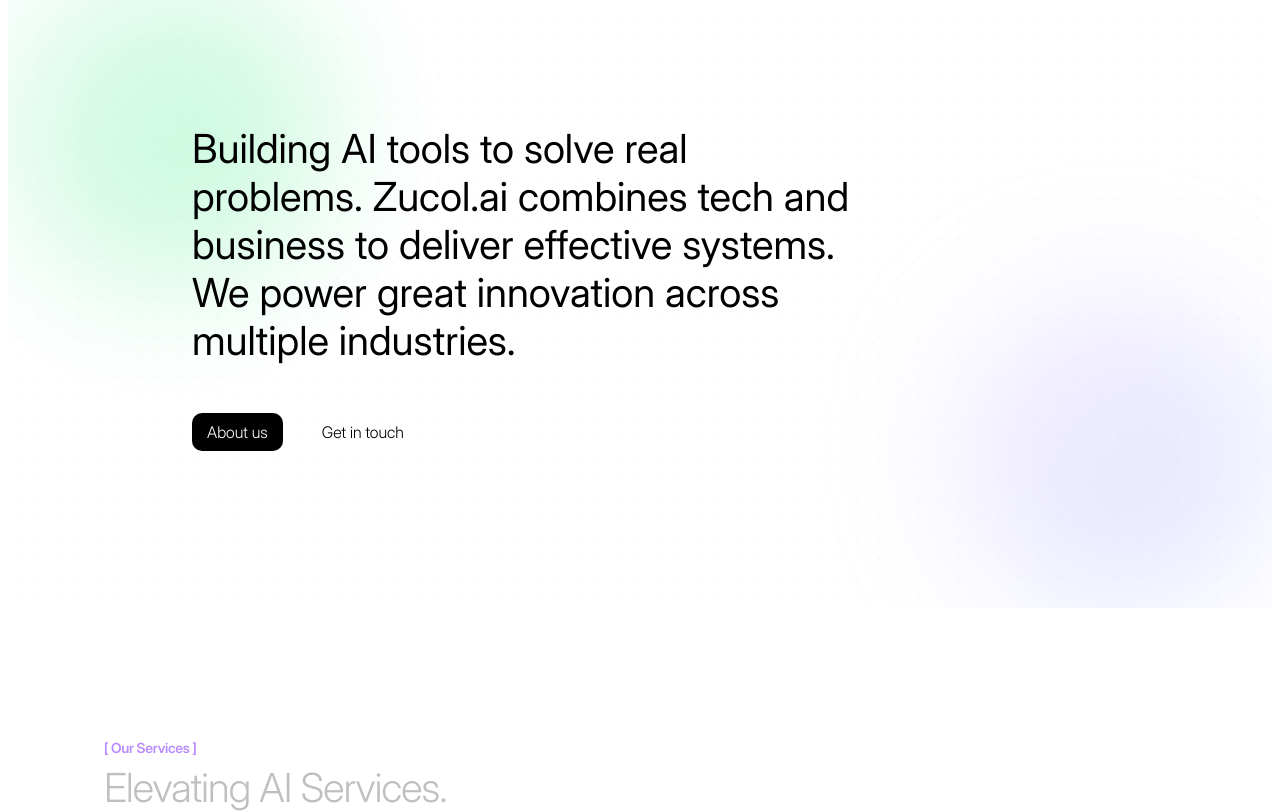
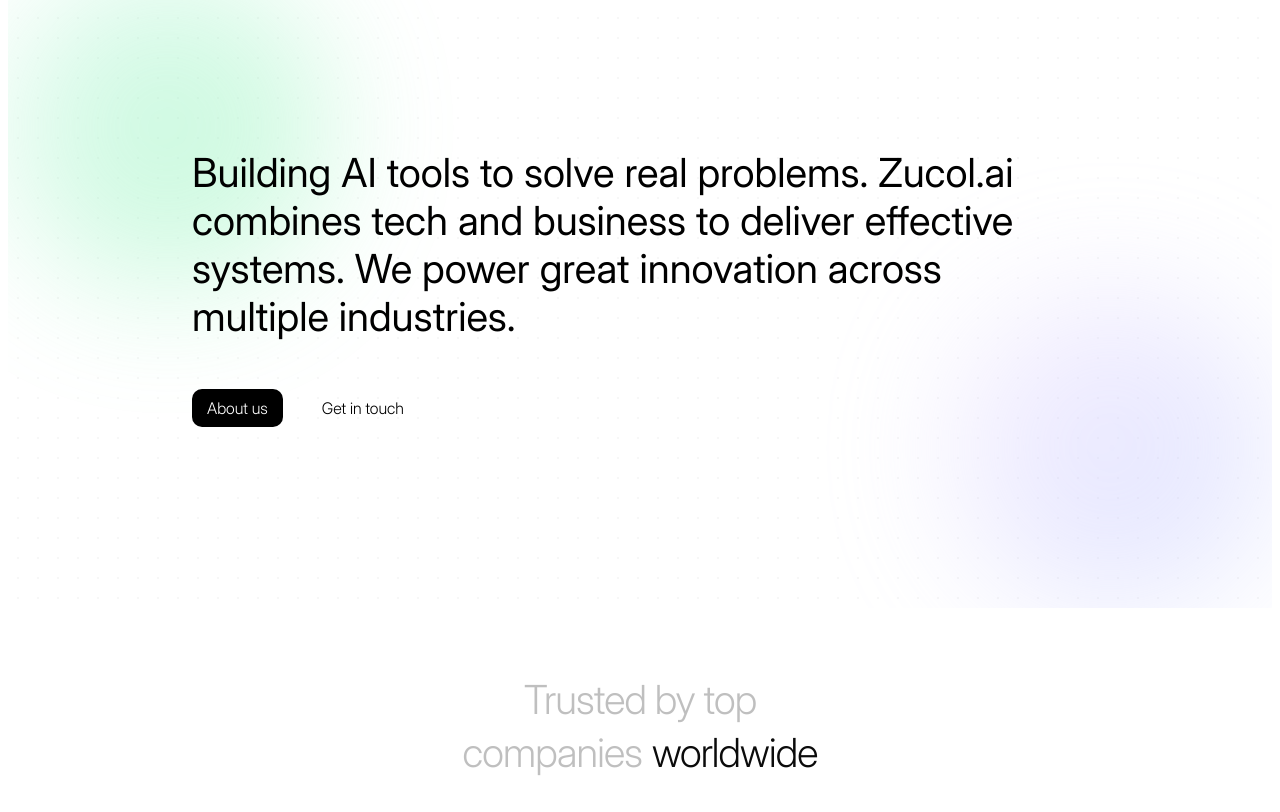
Before and after one commit to zucolservices/zucolai-client, a Next.js app: page / in a window 1280 px wide. Shown: the part 760-1572 px from the top of the page. Built offline with nearby package versions, Linux system fonts and the light colour scheme.

Commit message:
feat: improve UI layout and text animations across sections

```diff
--- a/src/app/page.tsx
+++ b/src/app/page.tsx
@@ -16,7 +16,7 @@
         <Header />
         <HeroSection />
         <GetInTouchSection />
-        {/* <TrustedCompanies /> */}
+        <TrustedCompanies />
         <ServicesSection />
         <StatsComponent />
         <SolutionsSection />
--- a/src/components/CapabilitiesSection.tsx
+++ b/src/components/CapabilitiesSection.tsx
@@ -163,7 +163,7 @@
                     text-[20px] md:text-[30px]
                     leading-[1.33] font-light tracking-[-0.02em]
                     text-[#FFFFFF]
-                    lg:text-[#FFFFFF]/60 lg:group-hover:text-[#BA8DFF]
+                    lg:text-[#FFFFFF]/90 lg:group-hover:text-[#BA8DFF]
                      mb-1 md:mb-2 lg:mb-4 relative z-10
                     transition-all duration-500 w-full
                     lg:text-glow
--- a/src/components/FaqSection.tsx
+++ b/src/components/FaqSection.tsx
@@ -37,7 +37,7 @@
 
       <div className="max-w-[90rem] mx-auto">
         {/* Header */}
-        <div className="text-center mb-20">
+        <div className="lg:text-center mb-20">
           <p className="text-purple-label">
             [ FAQ ]
           </p>
--- a/src/components/GetInTouchSection.tsx
+++ b/src/components/GetInTouchSection.tsx
@@ -103,35 +103,17 @@
   useEffect(() => {
     if (isInView) {
       console.log("Starting animation!"); // Debug log
-      const lines = [
-        "Building AI tools to solve real",
-        "problems. Zucol.ai combines tech and",
-        "business to deliver effective systems.",
-        "We power great innovation across",
-        "multiple industries."
-      ];
+      const fullText = "Building AI tools to solve real problems. Zucol.ai combines tech and business to deliver effective systems. We power great innovation across multiple industries.";
 
-      // Slower, sequential animation settings
+      // Sequential animation settings
       const perWordDelay = 120; // ms between words
-      const lineGap = 200; // extra pause between lines
 
-      let globalWordIndex = 0;
-      let cumulativeDelay = 0;
-
-      lines.forEach((line) => {
-        const wordsInLine = line.split(" ");
-        const lineStartDelay = cumulativeDelay;
-
-        wordsInLine.forEach((_, wordIndexInLine) => {
-          const currentWordIndex = globalWordIndex;
-          setTimeout(() => {
-            console.log(`Animating word ${currentWordIndex}`); // Debug log
-            setAnimatedWords(prev => new Set([...prev, currentWordIndex]));
-          }, lineStartDelay + wordIndexInLine * perWordDelay);
-          globalWordIndex++;
-        });
-
-        cumulativeDelay += wordsInLine.length * perWordDelay + lineGap;
+      const words = fullText.split(" ");
+      words.forEach((_, idx) => {
+        setTimeout(() => {
+          console.log(`Animating word ${idx}`); // Debug log
+          setAnimatedWords(prev => new Set([...prev, idx]));
+        }, idx * perWordDelay);
       });
     }
   }, [isInView]);
@@ -168,25 +150,11 @@
 
       <div className="relative max-w-xs sm:max-w-lg md:max-w-2xl lg:max-w-4xl text-left z-10 w-full" ref={sectionRef}>
         <h1 className="font-normal text-2xl sm:text-3xl md:text-[40px] leading-[32px] sm:leading-[40px] md:leading-[48px]">
-          <div className="mb-2 md:mb-0">
-            {renderAnimatedText("Building AI tools to solve real", 0)}
-          </div>
-          <div className="mb-2 md:mb-0">
-            {renderAnimatedText("problems. Zucol.ai combines tech and", 6)}
-          </div>
-          <div className="mb-2 md:mb-0">
-            {renderAnimatedText("business to deliver effective systems.", 12)}
-          </div>
-          <div className="mb-2 md:mb-0">
-            {renderAnimatedText("We power great innovation across", 17)}
-          </div>
-          <div className="mb-2 md:mb-0">
-            {renderAnimatedText("multiple industries.", 21)}
-          </div>
+          {renderAnimatedText("Building AI tools to solve real problems. Zucol.ai combines tech and business to deliver effective systems. We power great innovation across multiple industries.", 0)}
         </h1>
 
         {/* Buttons with enhanced hover effects - responsive */}
-        <div className="flex flex-col sm:flex-row gap-4 sm:gap-6 mt-8 sm:mt-10 md:mt-12">
+        <div className="flex sm:flex-row gap-4 sm:gap-6 mt-8 sm:mt-10 md:mt-12">
           <button onClick={() => window.location.href = "/about-us"} className="cursor-pointer bg-[#000000] rounded-[10px] py-[5px] px-[15px] text-[#FFFFFF] text-[16px] font-light leading-[28px]">
             About us
           </button>
--- a/src/components/HeroSection.tsx
+++ b/src/components/HeroSection.tsx
@@ -8,7 +8,7 @@
   return (
     <section className="relative h-screen bg-gradient-to-b from-[#00191c] via-[#00191c] to-[#00191c] lg:h-[90vh] flex items-end lg:items-center overflow-hidden border-b border-gray-200 rounded-t-none md:rounded-t-2xl rounded-b-2xl">
       <video
-        className="absolute object-cover mt-0  lg:rotate-[90deg] lg:mt-[1%] 2xl:mt-[8%]   lg:right-[10%]  "
+        className="absolute object-cover mt-0 h-[100%] lg:h-auto  lg:rotate-[90deg] lg:mt-[1%] 2xl:mt-[8%]   lg:right-[10%]  "
         src="/backgrounds/hero.mp4"
         autoPlay
         loop
@@ -24,7 +24,7 @@
       <div className="relative z-[10] w-full px-6 md:px-16 lg:px-28 max-w-[80rem] mx-auto pb-30 md:pb-[8px] lg:pb-0 lg:pt-32">
         <HeadingPurple title="[Transforming AI Services]" />
 
-        <h1 className="text-[32px] md:text-[32px] lg:text-[40px] font-light leading-[40px] md:leading-[40px] lg:leading-[48px] text-[#FDFDFD] mb-2 tracking-[-0.02em] max-w-4xl font-['Inter Display']">
+        <h1 className="text-[24px] md:text-[32px] lg:text-[40px] font-light leading-[32px] md:leading-[40px] lg:leading-[48px] text-[#FDFDFD] mb-2 tracking-[-0.02em] max-w-4xl font-['Inter Display']">
           Build for Impact. Designed for Adoption.
           <br className="hidden md:block" />
           <span className="opacity-90">
--- a/src/components/ServicesSection.tsx
+++ b/src/components/ServicesSection.tsx
@@ -35,7 +35,7 @@
     <section className="py-12 px-4 bg-white">
       <div className="max-w-sm mx-auto">
         {/* Header */}
-        <div className="mb-4 text-center">
+        <div className="mb-4 text-left">
           <p className="text-purple-label">
             [ Our Services ]
           </p>
--- a/src/components/SolutionsSection.tsx
+++ b/src/components/SolutionsSection.tsx
@@ -42,18 +42,19 @@
         {/* Desktop Header Section */}
 
         {/* Mobile Header Section */}
-        <div className="lg:hidden text-center md:text-left mb-8 space-y-6">
-          <p className="text-sm tracking-wide inline-block font-medium text-[#BA8DFF] py-1 rounded-full">
+        <div className="lg:hidden text-center text-left mb-8 space-y-6">
+
+          <div className="space-y-[0.4px]">
+               <p className="text-sm mb-[8px] tracking-wide inline-block font-medium text-[#BA8DFF] py-1 rounded-full">
             [ Our Solutions ]
           </p>
-          <div className="space-y-2">
             <h2
-              className="text-heading-display-light"
+              className="text-[24px] lg:text-[40px]"
             >
               Engineered for Impact.
             </h2>
             <h2
-              className="text-heading-display-dark"
+              className="text-[24px] lg:text-[40px]"
             >
               Designed for Adoption.
             </h2>
--- a/src/components/StatsComponent.tsx
+++ b/src/components/StatsComponent.tsx
@@ -25,7 +25,7 @@
     <section className="py-16 overflow-hidden">
       <div className="px-6 md:px-16 lg:px-24">
         <div className="max-w-[70rem] mx-auto flex flex-col lg:flex-row items-start gap-8 lg:gap-16">
-          <div className="w-full lg:w-[30%] mb-8 lg:mb-0 lg:sticky lg:top-32 text-center lg:text-left">
+          <div className="w-full lg:w-[30%] mb-8 lg:mb-0 lg:sticky lg:top-32 text-left lg:text-left">
             <p className="text-sm tracking-wide mb-4 inline-block font-medium text-[#BA8DFF]">
               [Key Highlights]
             </p>
```
